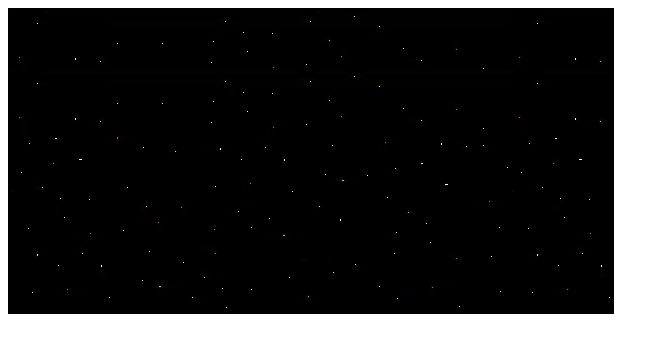
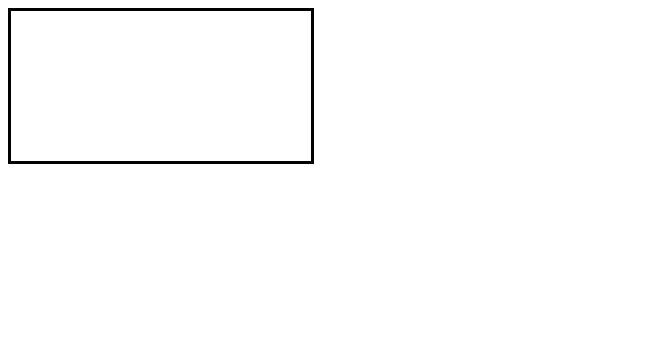
Before and after one commit to Artimael/Navehtml5, a plain HTML site: page index.html in a window 1280 px wide. Shown: the whole page, without its empty margins (0-669 px from the left). Drawn offline with Linux system fonts and the light colour scheme.

Commit message:
Revert "Clase 13"
This reverts commit b9365aa4ed911acf274efe36c0fb85901e003e5e.

```diff
--- a/index.html
+++ b/index.html
@@ -10,9 +10,27 @@
         </style>
 
         <body>
-            <canvas id='game' width='600' height='300'>Si tu navegador no soporta Canvas vera este mensaje</canvas>
-            <script src='main.js'>
+            <canvas id='micanvas'>Si tu navegador no soporta Canvas vera este mensaje</canvas>
+            <script>
+                var arreglo= new Array ();//var arreglo ? [];
+                arreglo=[1,2,3];
+                window.addEventListener('load',init);
+                function init()
+                {
+                  console.log(arreglo[0]);
+                  console.log(arreglo.length);
 
+                  for (var i= arreglo.length -1; i>=0;i--)
+                      {
+                          console.log(arreglo[i]);
+                      }
+                        arreglo.push(4);
+                        arreglo.push(5);
+                  for (var i=0; i<arreglo.length;i++)
+                      {
+                          console.log(arreglo[i]);
+                      }
+                }
             </script>
         </body>
     </head>
--- a/main.js
+++ /dev/null
@@ -1,29 +0,0 @@
-//Objetos importantes canvas
-var canvas = document.getElementById('game');
-var ctx=canvas.getContext('2d');
-
-//variables para imagenes
-var fondo;
-
-//definicion de funciones
-function loadMedia()
-{
-    fondo= new Image();
-    fondo.src='space.png';
-    fondo.onload = function(){
-        var intervalo =window.setInterval(frameLoop,1000/55);
-    }
-}
-
-function drawBackground()
-{
-    ctx.drawImage(fondo,0,0);
-}
-
-function frameLoop()//actualiza posiciones y dibuja brackground
-{
-    drawBackground();
-}
-
-//ejecucion de funciones
-loadMedia();
```
Also changed, not shown: space.png (deleted).
